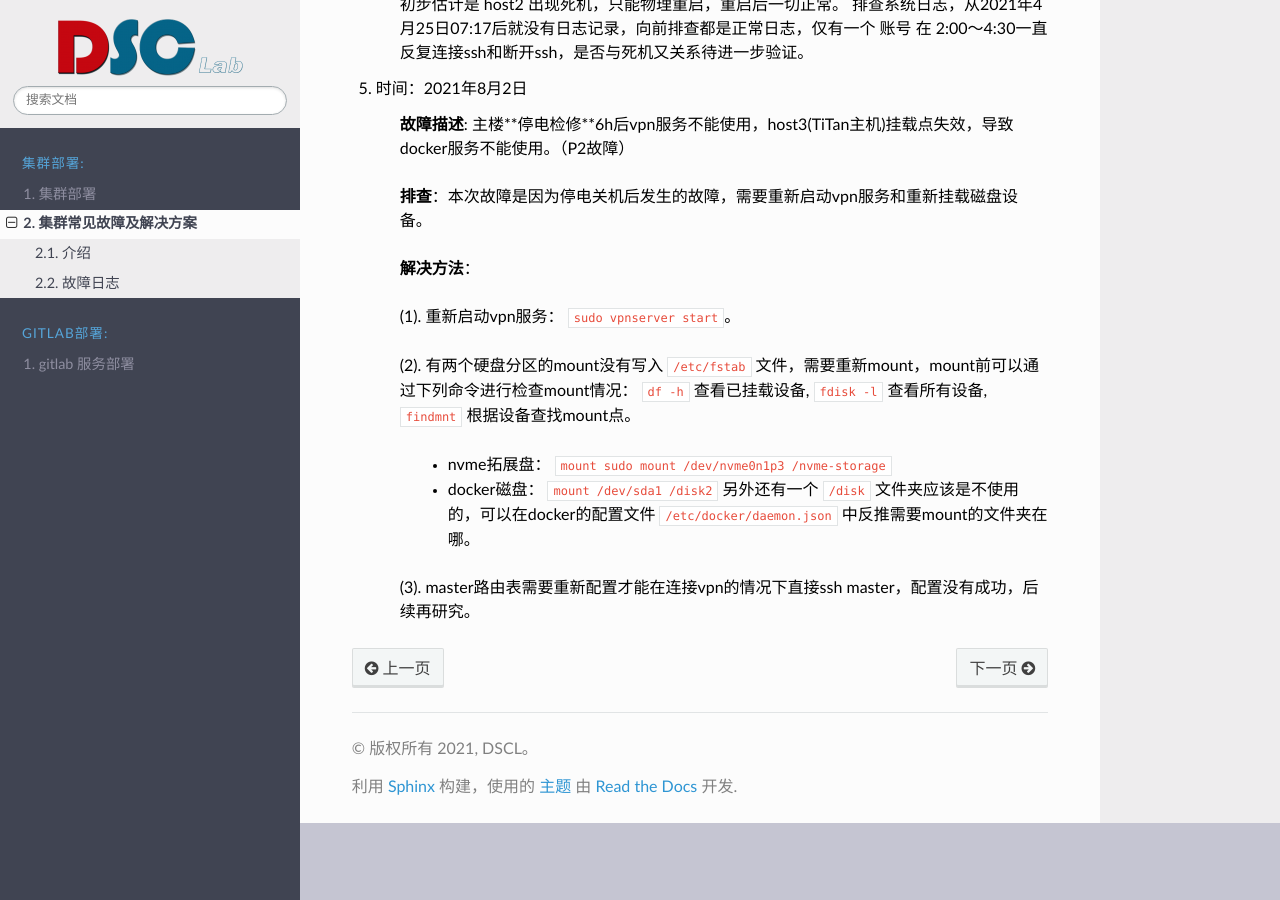
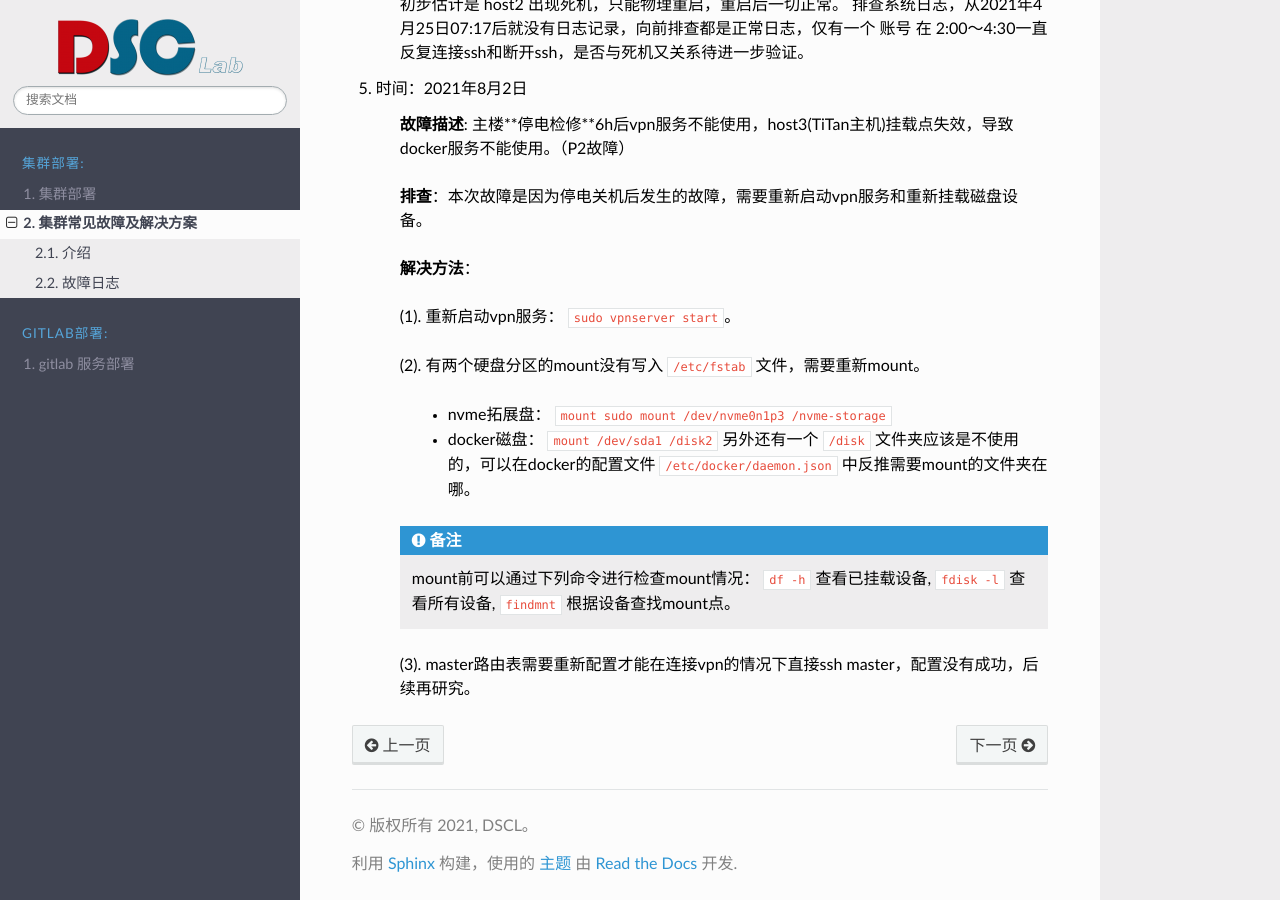
Before and after one commit to CDDSCLab/dscl-docs, a Sphinx documentation site: the page built from source/cluster/deployment/question.rst, in a window 1280 px wide and 900 px high, scrolled down 2680 px. Built offline with Sphinx 7.4.7 and the Read the Docs theme 2.0.0, drawn with Linux system fonts in a browser that asks for light colours; formulas are drawn with MathJax 3; some of the changed lines change nothing that is shown.

Commit message:
update 2021-08-02 log

```diff
--- a/source/cluster/deployment/question.rst
+++ b/source/cluster/deployment/question.rst
@@ -120,10 +120,13 @@
 
     (1). 重新启动vpn服务： ``sudo vpnserver start``。
 
-    (2). 有两个硬盘分区的mount没有写入 ``/etc/fstab`` 文件，需要重新mount，mount前可以通过下列命令进行检查mount情况： ``df -h`` 查看已挂载设备, ``fdisk -l`` 查看所有设备, ``findmnt`` 根据设备查找mount点。
+    (2). 有两个硬盘分区的mount没有写入 ``/etc/fstab`` 文件，需要重新mount。
 
         * nvme拓展盘： ``mount sudo mount /dev/nvme0n1p3 /nvme-storage``
 
         * docker磁盘： ``mount /dev/sda1 /disk2`` 另外还有一个 ``/disk`` 文件夹应该是不使用的，可以在docker的配置文件 ``/etc/docker/daemon.json`` 中反推需要mount的文件夹在哪。
 
+    .. note::
+        mount前可以通过下列命令进行检查mount情况： ``df -h`` 查看已挂载设备, ``fdisk -l`` 查看所有设备, ``findmnt`` 根据设备查找mount点。
+
     (3). master路由表需要重新配置才能在连接vpn的情况下直接ssh master，配置没有成功，后续再研究。
```
